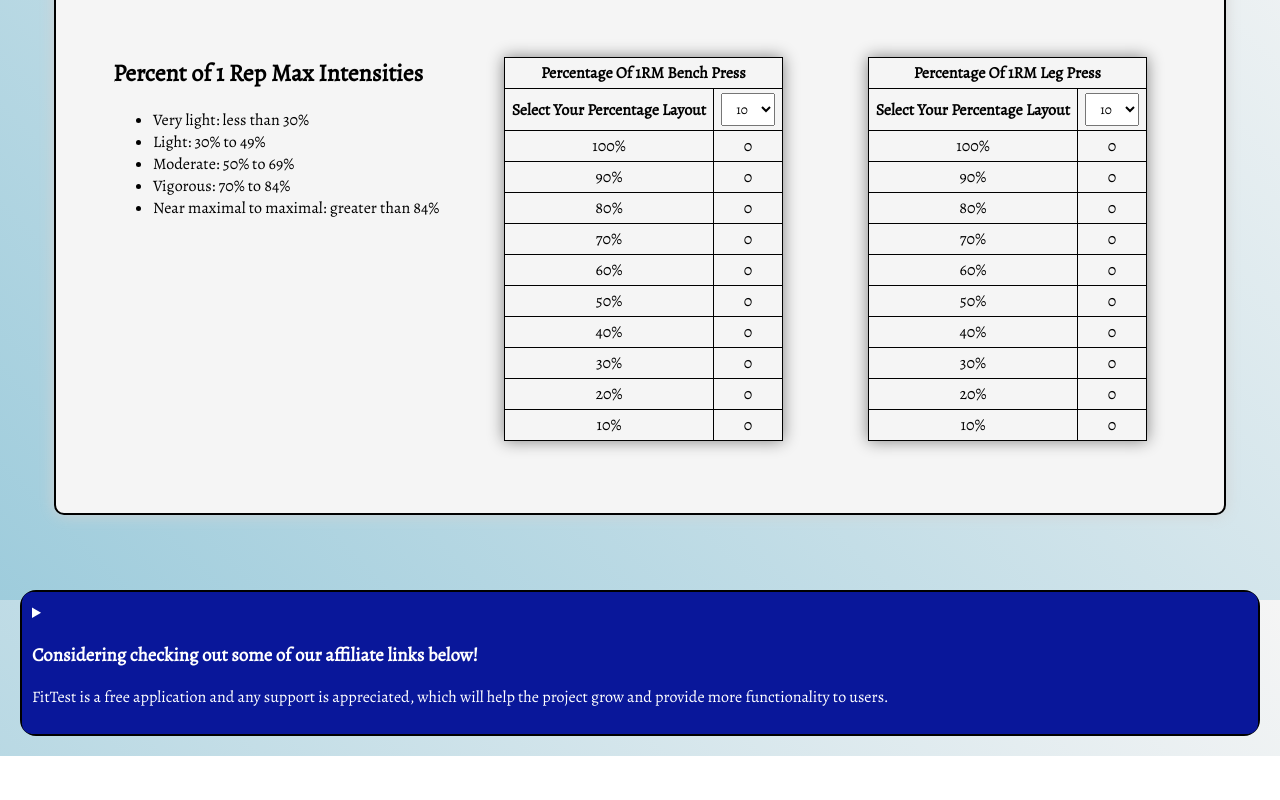
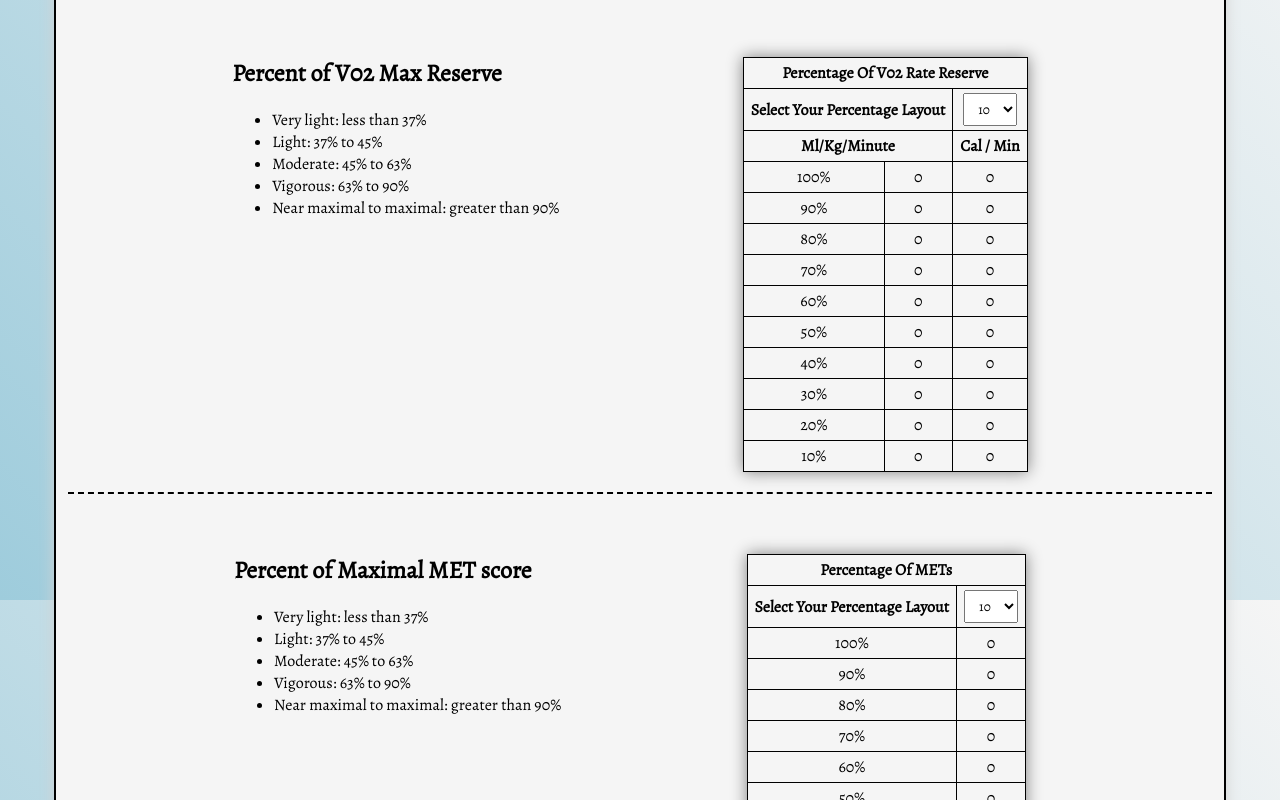
Before and after one commit to damatoaj/fitTest, a React (Create React App) app: page /#/relative-intensity in a window 1280 px wide. Shown: the part 1800-2600 px from the top of the page. Before the commit the page ends 2556 px from the top, so only its background shows below. Built offline with nearby package versions, Linux system fonts and the light colour scheme.

Commit message:
added a mets table

```diff
--- a/src/Components/Tables/ReserveTable.tsx
+++ b/src/Components/Tables/ReserveTable.tsx
@@ -1,9 +1,11 @@
 import {memo} from 'react';
 import { useState, ChangeEvent } from 'react';
+import { calPerMinute } from '../../Functions/Intensity/Intensity';
+import { useUserContext } from '../../Hooks/useUserContext';
 
 type ReserveTableProps = {
     max : number,
-    min : number,
+    rest : number,
     title : string,
     categories : {
     vl : number,
@@ -38,9 +40,9 @@ const determineIntensity = (i : number, categories : {
     return c;
 };
 
-const ReserveTable = ({ max, min, title, categories } : ReserveTableProps ) => {
+const ReserveTable = ({ max, rest, title, categories } : ReserveTableProps ) => {
        const [steps, setSteps] = useState<number>(10);
-
+        const { state } = useUserContext();
         let array = [];
 
         for (let i = 100; i > 0; i = i - steps) {
@@ -48,14 +50,62 @@ const ReserveTable = ({ max, min, title, categories } : ReserveTableProps ) => {
         };
 
         const rows = array.map((row, i) => {
-            const intensity = Math.round(max * ((row )/100));
+            console.log(row, max, rest, i)
+            const intensity = Math.round((max - rest) * row * .01 + rest);
             const category = determineIntensity(row, categories);
+
+            if(title.includes('V02')) {
+                return (<tr data-category={category}>
+                <td>{row + '%'}</td>
+                <td>{intensity} </td>
+                <td>{state.user.currentWeight ? Math.round(calPerMinute(state.user.currentWeight,intensity)): '0'}</td>
+            </tr>)
+            }
 
             return (<tr data-category={category}>
                 <td>{row + '%'}</td>
                 <td>{intensity} </td>
             </tr>)
         });
+
+    if (title.includes('V02')) {
+        return <table>
+                <thead>
+                    <tr>
+                        <th colSpan={3}>{title}</th>
+                    </tr>
+                    <tr className='no-print'>
+                        <th colSpan={2}>Select your percentage layout</th>
+                        <th colSpan={1}>
+                            <select onChange={(event:  ChangeEvent<HTMLSelectElement>)=> {
+                                return setSteps(parseInt(event.target.value))
+                            }}>
+                                <option value='10'>
+                                    10
+                                </option>
+                                <option value='5'>
+                                    5
+                                </option>
+                                <option value='1'>
+                                    1
+                                </option>
+                            </select>
+                        </th>
+                    </tr>
+                    <tr>
+                        <th colSpan={2}>
+                            ml/kg/minute
+                        </th>
+                        <th colSpan={1}>
+                            cal / min
+                        </th>
+                    </tr>
+                </thead>
+                <tbody>
+                    {rows}
+                </tbody>
+            </table>
+    }
 
     return <table>
         <thead>
--- a/src/Components/Tables/Vo2Maxtable.tsx
+++ b/src/Components/Tables/Vo2Maxtable.tsx
@@ -16,15 +16,19 @@ const Vo2MaxTable = () => {
                 </tr>
                 <tr>
                     <th>Value</th>
-                    <th>{user.vo2Max?.vo2Max ? user.vo2Max.vo2Max + 'ml/kg/minute': '-'}</th>
+                    <th>{user.vo2Max?.vo2Max ? user.vo2Max.vo2Max + ' ml/kg/minute': '-'}</th>
                 </tr>
                 <tr>
                     <th> Resting O2 Consumption </th>
                     <th>{sessionStorage.getItem('restingV02') ? sessionStorage.getItem('restingV02') + ' ml/minute': '-'}</th>
                 </tr>
                 <tr>
-                    <th> Maximal O2 Consumption </th>
+                    <th>Maximal O2 Consumption </th>
                     <th>{sessionStorage.getItem('rawV02')? sessionStorage.getItem('rawV02') + ' ml/minute': '-'}</th>
+                </tr>
+                 <tr>
+                    <th>Maximal Metabolic Equivalents (METs) </th>
+                    <th>{user.vo2Max && user.vo2Max !== null ? Math.round(user.vo2Max.vo2Max / 3.5 * 100) / 100 : '-'}</th>
                 </tr>
             </tbody>
         </table>
--- a/src/Screens/RelativeIntensity/RelativeIntensity.tsx
+++ b/src/Screens/RelativeIntensity/RelativeIntensity.tsx
@@ -64,7 +64,7 @@ const RelativeIntensity = () => {
                 {(state.user.hrMax && state.user.hrMax >  0) && (state.user.restingHR > 0)? (
                     <ReserveTable
                         max={state.user.hrMax}
-                        min={state.user.restingHR}
+                        rest={state.user.restingHR}
                         title='Percentage Of Heart Rate Reserve'
                         categories={{
                             vl : 30,
@@ -75,7 +75,7 @@ const RelativeIntensity = () => {
                         }}
                     />
                 ) : <ReserveTable
-                        max={0} min={0}
+                        max={0} rest={0}
                         title='Percentage Of Heart Rate Reserve'
                         categories={{
                             vl : 30,
@@ -96,7 +96,7 @@ const RelativeIntensity = () => {
                         <li>Near maximal to maximal: greater than 90%</li>
                     </ul>
                 </div>
-                        {state.user.vo2Max?.vo2Max ? (
+                    {state.user.vo2Max?.vo2Max ? (
                         <Percentages
                             max={state.user.vo2Max?.vo2Max}
                             title='Percentage Of VO2 Max'
@@ -119,43 +119,76 @@ const RelativeIntensity = () => {
                             max : 100
                         }}
                         />}
-
             </section>
-            {/* <section id='vo2-max-reserve'>
+            <section id='vo2-max-reserve'>
                 <div>
                     <h2>Percent of V02 Max Reserve</h2>
                     <ul>
-                        <li>Very light: less than 30%</li>
-                        <li>Light: 30% to 39%</li>
-                        <li>Moderate: 40% to 59%</li>
-                        <li>Vigorous: 60% to 89%</li>
-                        <li>Near maximal to maximal: greater than 89%</li>
+                        <li>Very light: less than 37%</li>
+                        <li>Light: 37% to 45%</li>
+                        <li>Moderate: 45% to 63%</li>
+                        <li>Vigorous: 63% to 90%</li>
+                        <li>Near maximal to maximal: greater than 90%</li>
                     </ul>
                 </div>
-                {(state.user.vo2Max && state.user.vo2Max.vo2Max >  0) && (state.user.restingHR > 0)? (
+                {(state.user.vo2Max && state.user.vo2Max.vo2Max >  0) ? (
                     <ReserveTable
-                        max={state.user.hrMax}
-                        min={state.user.restingHR}
-                        title='Percentage Of Heart Rate Reserve'
+                        max={state.user.vo2Max.vo2Max}
+                        rest={state.user.restingV02}
+                        title='Percentage V02 Rate Reserve'
                         categories={{
-                            vl : 30,
-                            l : 39,
-                            mo : 59,
-                            h : 89,
+                            vl : 37,
+                            l : 45,
+                            mo : 63,
+                            h : 90,
                             max : 100
                         }}
                     />
                 ) : <ReserveTable
-                        max={0} min={0}
-                        title='Percentage Of Heart Rate Reserve'
+                        max={0} rest={0}
+                        title='Percentage Of V02 Rate Reserve'
                         categories={{
-                            vl : 30,
-                            l : 39,
-                            mo : 59,
-                            h : 89,
+                            vl : 37,
+                            l : 45,
+                            mo : 63,
+                            h : 90,
                             max : 100
                         }}/>}
-            </section> */}
+            </section>
+            <section id='percentage-mets'>
+                <div>
+                    <h2>Percent of Maximal MET score</h2>
+                    <ul>
+                        <li>Very light: less than 37%</li>
+                        <li>Light: 37% to 45%</li>
+                        <li>Moderate: 45% to 63%</li>
+                        <li>Vigorous: 63% to 90%</li>
+                        <li>Near maximal to maximal: greater than 90%</li>
+                    </ul>
+                </div>
+                {(state.user.vo2Max && state.user.vo2Max.vo2Max >  0) ? (
+                    <Percentages
+                        max={state.user.vo2Max.vo2Max / 3.5}
+                        title='Percentage METs'
+                        categories={{
+                            vl : 37,
+                            l : 45,
+                            mo : 63,
+                            h : 90,
+                            max : 100
+                        }}
+                    />
+                ) : <Percentages
+                        max={0}
+                        title='Percentage Of METs'
+                        categories={{
+                            vl : 37,
+                            l : 45,
+                            mo : 63,
+                            h : 90,
+                            max : 100
+                        }}/>}
+            </section>
             <section id='one-rep-max'>
                 <div>
                     <h2>Percent of 1 Rep Max Intensities</h2>
```
